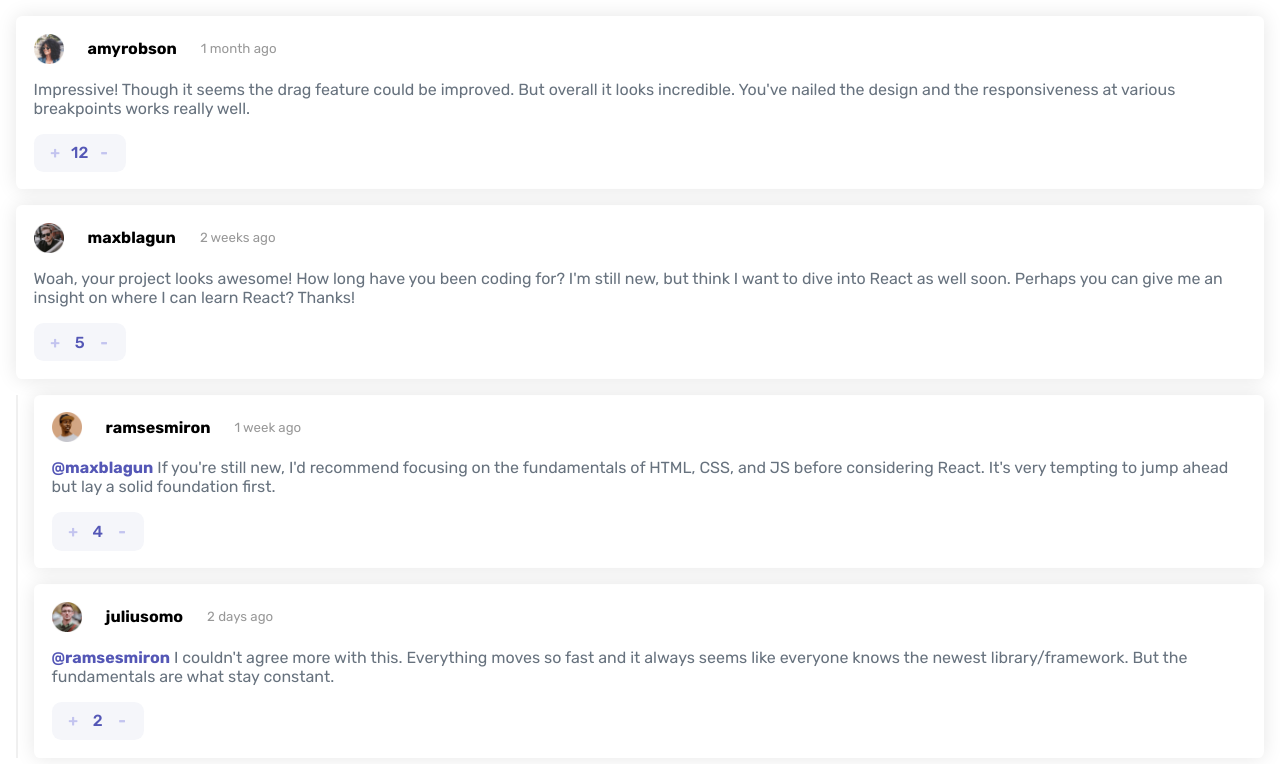
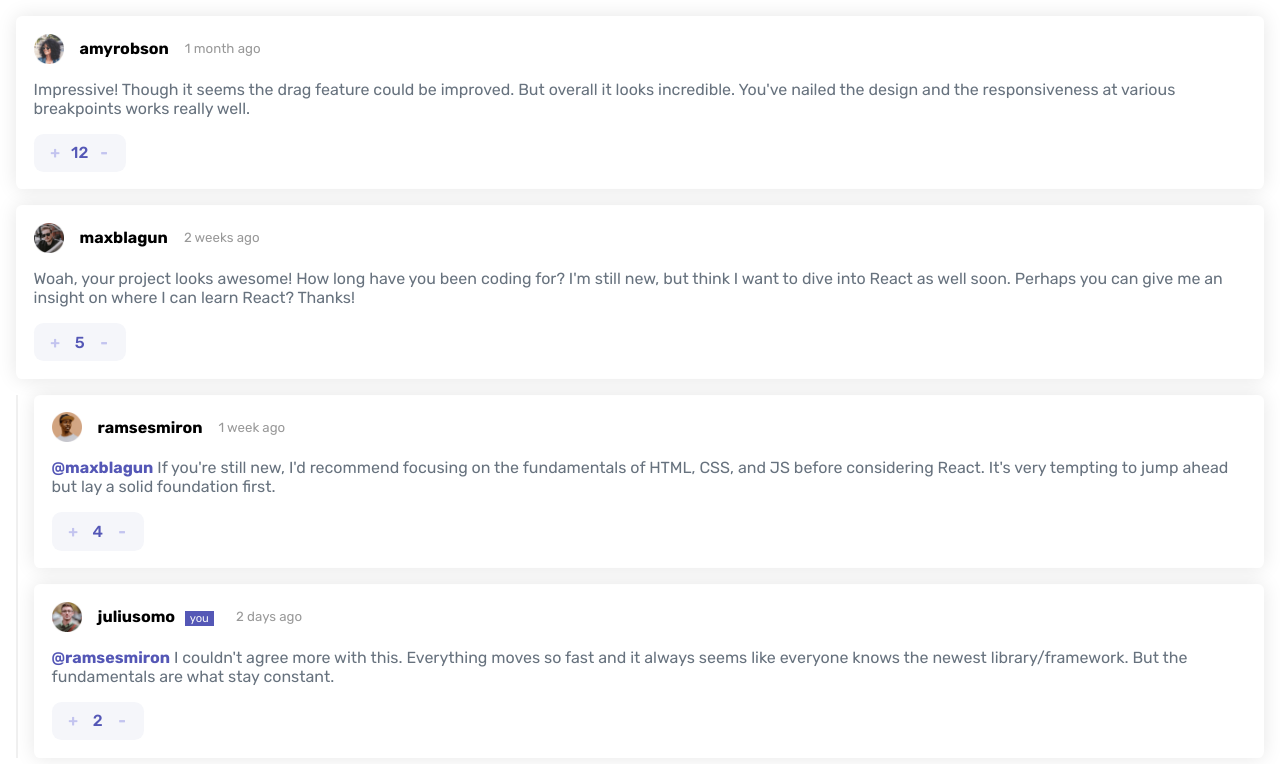
Before and after one commit to steppan26/Challenge-06-Interactive-comments-Frontend, a React (Create React App) app: page / in a window 1280 px wide. Shown: the top 764 px of the page. Built offline with nearby package versions, Linux system fonts and the light colour scheme.

Commit message:
added user identifier to their own posts

```diff
--- a/src/javascript/components/comment.js
+++ b/src/javascript/components/comment.js
@@ -1,7 +1,7 @@
 import React from "react";
 import VotesCounter from './votesCounter'
 
-const Comment = ({ content = '', score = 0, user = {}, createdAt = '', replyingTo }) => {
+const Comment = ({ currentUser, content = '', score = 0, user = {}, createdAt = '', replyingTo }) => {
   const [commentScore, updateCommentScore] = React.useState(score)
   const userReplyingTo = replyingTo ? `@${replyingTo}` : null
   const updateCounter = (event) => {
@@ -13,12 +13,14 @@ const Comment = ({ content = '', score = 0, user = {}, createdAt = '', replyingT
       }
     }
   }
+  // Renders a span to identify the user when a comment is theirs
+  const userIdentifier = (user.username === currentUser.username ? <span className='user-identifier'>you</span> : null)
   return(
     <>
       <div className='comment-list-item'>
         <div className="comment-header">
           <img src={process.env.PUBLIC_URL + user.image.png} alt="user profile" />
-          <h4 className='comment-username'>{user.username}</h4>
+          <h4 className='comment-username'>{user.username} {userIdentifier}</h4>
           <h5 className='date-created'>{createdAt}</h5>
         </div>
         <p><span className='user-replying-to'>{userReplyingTo}</span> {content}</p>
--- a/src/javascript/containers/commentsList.js
+++ b/src/javascript/containers/commentsList.js
@@ -2,6 +2,7 @@ import React from "react";
 import Comment from "../components/comment";
 
 const CommentsList = ({data}) => {
+
   return(
     <ul className='comment-list-group'>
       {
@@ -9,6 +10,7 @@ const CommentsList = ({data}) => {
           return(
             <li key={comment.id}>
               <Comment
+                currentUser={data.currentUser}
                 content={comment.content}
                 score={comment.score}
                 user={comment.user}
@@ -22,6 +24,7 @@ const CommentsList = ({data}) => {
                   return (
                     <Comment
                       key={reply.id}
+                      currentUser={data.currentUser}
                       content={reply.content}
                       score={reply.score}
                       user={reply.user}
--- a/src/stylesheets/components/comment_card.scss
+++ b/src/stylesheets/components/comment_card.scss
@@ -8,6 +8,14 @@ body { font-family: 'Rubik', sans-serif; padding: 0 1rem; }
   box-shadow: 0 0 20px rgba(10, 10, 10, 0.1);
   padding: 1.1rem;
   & p { color: var(--clr-Grayish-blue); }
+  & .user-identifier {
+    background-color: var(--clr-Moderate-blue);
+    color: var(--clr-Very-light-gray);
+    font-weight: 400;
+    font-size: 0.7rem;
+    padding: 0.07rem 0.3rem;
+    margin: 0.4rem;
+  }
 }
 
 .comment-header {
@@ -21,7 +29,7 @@ body { font-family: 'Rubik', sans-serif; padding: 0 1rem; }
   }
 }
 
-.comment-username { margin: 0 1.5rem; font-weight: 700; }
+.comment-username { margin: 0 1rem; font-weight: 700; }
 .user-replying-to { color: var(--clr-Moderate-blue); font-weight: 700; }
 
 .votes-wrapper {
```
Lines whose indentation alone changed are shown as unchanged.
